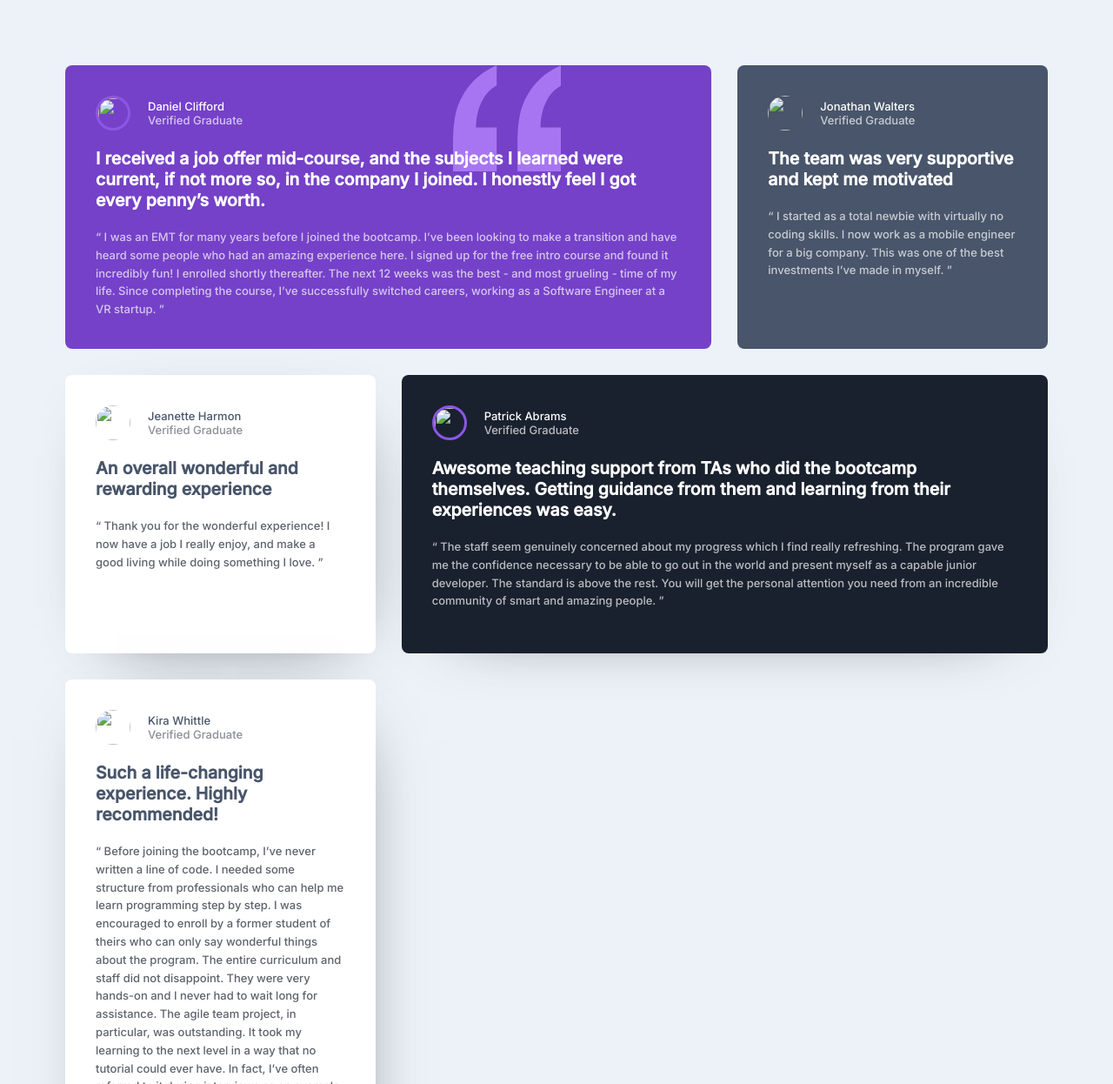
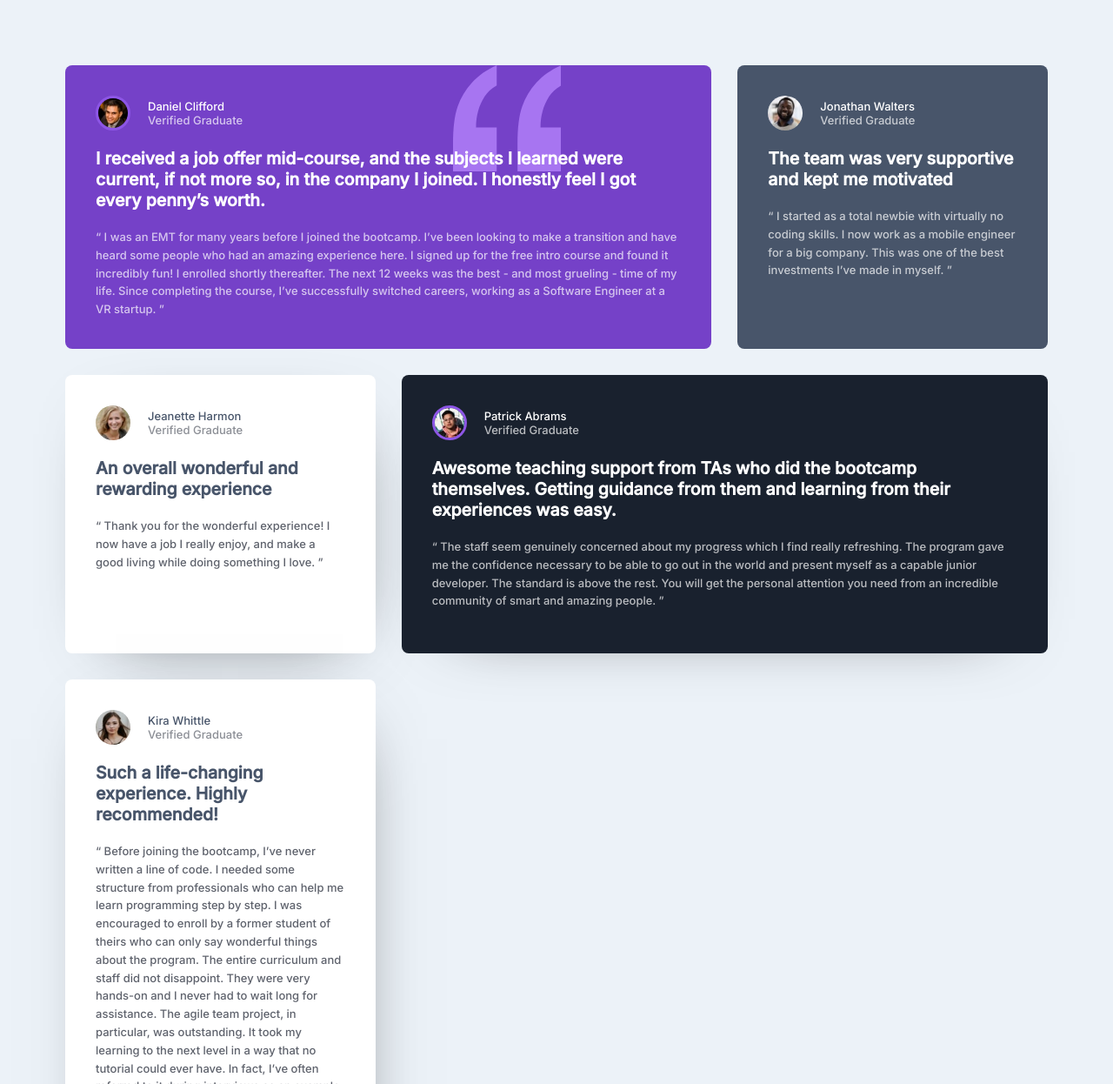
Before and after one commit to HunigoleSan/testimonials-grid, a plain HTML site: page index.html in a window 1280 px wide. Shown: the top 1246 px of the page at 87% size. Drawn offline with Linux system fonts and the light colour scheme; the site is published under a folder, as on GitHub Pages, so addresses that start at the root find nothing.

Commit message:
arreglando src de imagenes perfiles

```diff
--- a/index.html
+++ b/index.html
@@ -1,10 +1,11 @@
 <!DOCTYPE html>
 <html lang="es">
+
 <head>
   <meta charset="UTF-8">
   <meta name="viewport" content="width=device-width, initial-scale=1.0">
   <!-- displays site properly based on user's device -->
-  <link rel="icon" type="image/png" sizes="32x32" href="./images/favicon-32x32.png">
+  <link rel="icon" type="image/png" sizes="32x32" href=".images/favicon-32x32.png">
   <link rel="stylesheet" href="css/styles.css">
   <link rel="preconnect" href="https://fonts.googleapis.com">
   <link rel="preconnect" href="https://fonts.gstatic.com" crossorigin>
@@ -19,7 +20,7 @@
   <section class="grid">
     <div class="testimonials g-col-2 bg-c-violet pattern">
       <div class="testimonials_rows d-flex">
-        <img class="user-active" src="/images/image-daniel.jpg" alt="">
+        <img class="user-active" src="images/image-daniel.jpg" alt="">
         <div class="testimonials_user p-color-white">
           <div class="p-color-white">
             <p>Daniel Clifford</p>
@@ -47,7 +48,7 @@
     </div>
     <div class="testimonials bg-c-dark-gray">
       <div class="testimonials_rows d-flex">
-        <img src="/images/image-jonathan.jpg" alt="">
+        <img src="images/image-jonathan.jpg" alt="">
         <div class="testimonials_user p-color-white">
           <div class="name">
             <p>Jonathan Walters</p>
@@ -67,7 +68,7 @@
     </div>
     <div class="testimonials bg-c-white shadow-b-r">
       <div class="testimonials_rows d-flex">
-        <img src="/images/image-jeanette.jpg" alt="">
+        <img src="images/image-jeanette.jpg" alt="">
         <div class="testimonials_user">
           <div class="name p-color-dark-gray">
             <p>Jeanette Harmon</p>
@@ -88,7 +89,7 @@
     </div>
     <div class="testimonials g-col-2 bg-c-dark-black shadow-b">
       <div class="testimonials_rows d-flex">
-        <img class="user-active" src="/images/image-patrick.jpg" alt="">
+        <img class="user-active" src="images/image-patrick.jpg" alt="">
         <div class="testimonials_user">
           <div class="p-color-white">
             <p>Patrick Abrams</p>
@@ -113,7 +114,7 @@
     </div>
     <div class="testimonials g-row-2 g-col-s-4 bg-c-white shadow-b-r">
       <div class="testimonials_rows d-flex">
-        <img src="/images/image-kira.jpg" alt="">
+        <img src="images/image-kira.jpg" alt="">
         <div class="testimonials_user">
           <div class="p-color-white p-color-dark-gray">
             <p>Kira Whittle</p>
```
